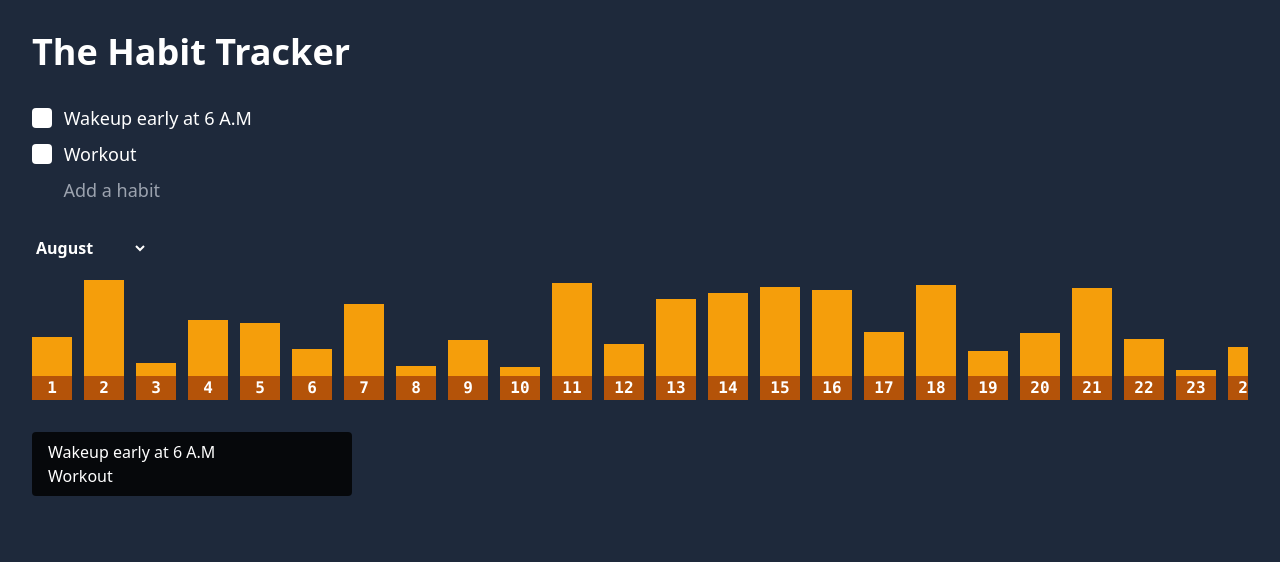
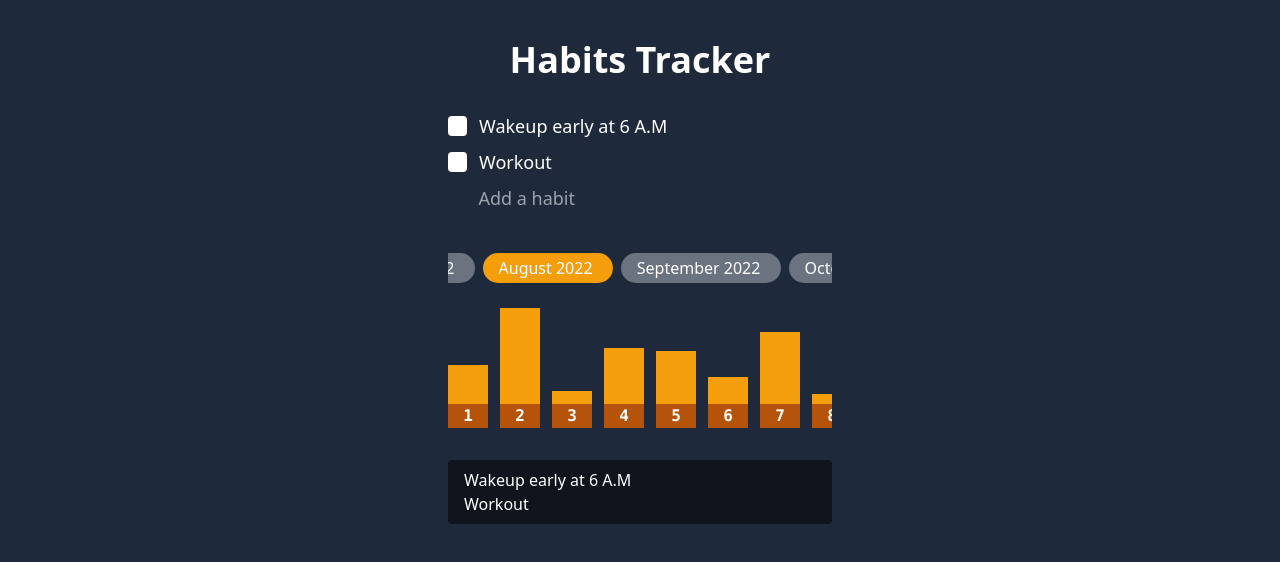
Before and after one commit to asrul10/habit-tracker, a Svelte app: page / in a window 1280 px wide. Shown: the top 562 px of the page. Built offline with nearby package versions, Linux system fonts and the light colour scheme.

Commit message:
change month input styles

```diff
--- a/src/App.svelte
+++ b/src/App.svelte
@@ -1,5 +1,5 @@
 <script>
-  import { afterUpdate } from "svelte";
+  import { afterUpdate, onMount } from "svelte";
 
   let habits = [
     {
@@ -38,7 +38,11 @@
   };
   let habitStats = setRandomStats(Array(dayOfTheMonth));
 
-  const changeMonth = () => {
+  const changeMonth = (event) => {
+    const { currentTarget } = event;
+    const { month } = currentTarget.dataset;
+
+    selectedMonth = month + 1;
     dayOfTheMonth = new Date(date.getFullYear(), selectedMonth, 0).getDate();
     habitStats = setRandomStats(Array(dayOfTheMonth));
   };
@@ -127,10 +131,16 @@
       return false;
     }
   };
+
+  onMount(() => {
+    document.getElementById("months").scrollTo(143 * 6, 0);
+  });
 </script>
 
-<main class="text-white container mx-auto p-8">
-  <h1 class="text-4xl font-bold mb-8">The Habit Tracker</h1>
+<main class="text-white sm:w-96 mx-auto py-10">
+  <div class="text-center">
+    <h1 class="text-4xl font-bold mb-8">Habits Tracker</h1>
+  </div>
 
   {#each habits as habit}
     <div class="mb-2 flex items-start gap-x-2">
@@ -173,21 +183,23 @@
   </div>
 
   <div class="mt-8">
-    <select
-      name="year"
-      class="mb-5 font-bold text-1xl pr-2 rounded bg-transparent focus:outline-none"
-      id="report-year"
-      bind:value={selectedMonth}
-      on:change={changeMonth}
-    >
+    <div class="w-full py-3 overflow-x-auto overflow-y-hidden mb-4" id="months">
       {#each Array(12) as _, month}
-        <option class="text-black" value={month + 1}
-          >{new Date(date.getFullYear(), month + 1, 0).toLocaleString("en", {
+        <span
+          data-month={month}
+          on:click={changeMonth}
+          class="py-1 px-4 rounded-full mr-2 cursor-pointer whitespace-nowrap {selectedMonth -
+            1 ===
+          month
+            ? `bg-amber-500`
+            : `bg-gray-500`}"
+        >
+          {new Date(date.getFullYear(), month + 1, 0).toLocaleString("en", {
             month: "long",
-          })}</option
-        >
+          })} 2022
+        </span>
       {/each}
-    </select>
+    </div>
     <div class="overflow-x-auto mb-5">
       <div class="flex items-end mb-3" style="height: 120px;">
         {#each habitStats as stat, index}
@@ -201,9 +213,7 @@
         {/each}
       </div>
     </div>
-    <div
-      class="bg-black w-full md:w-80 py-2 px-4 rounded text-left bg-opacity-80"
-    >
+    <div class="bg-black w-full py-2 px-4 rounded text-left bg-opacity-50">
       Wakeup early at 6 A.M<br />
       Workout
     </div>
```
